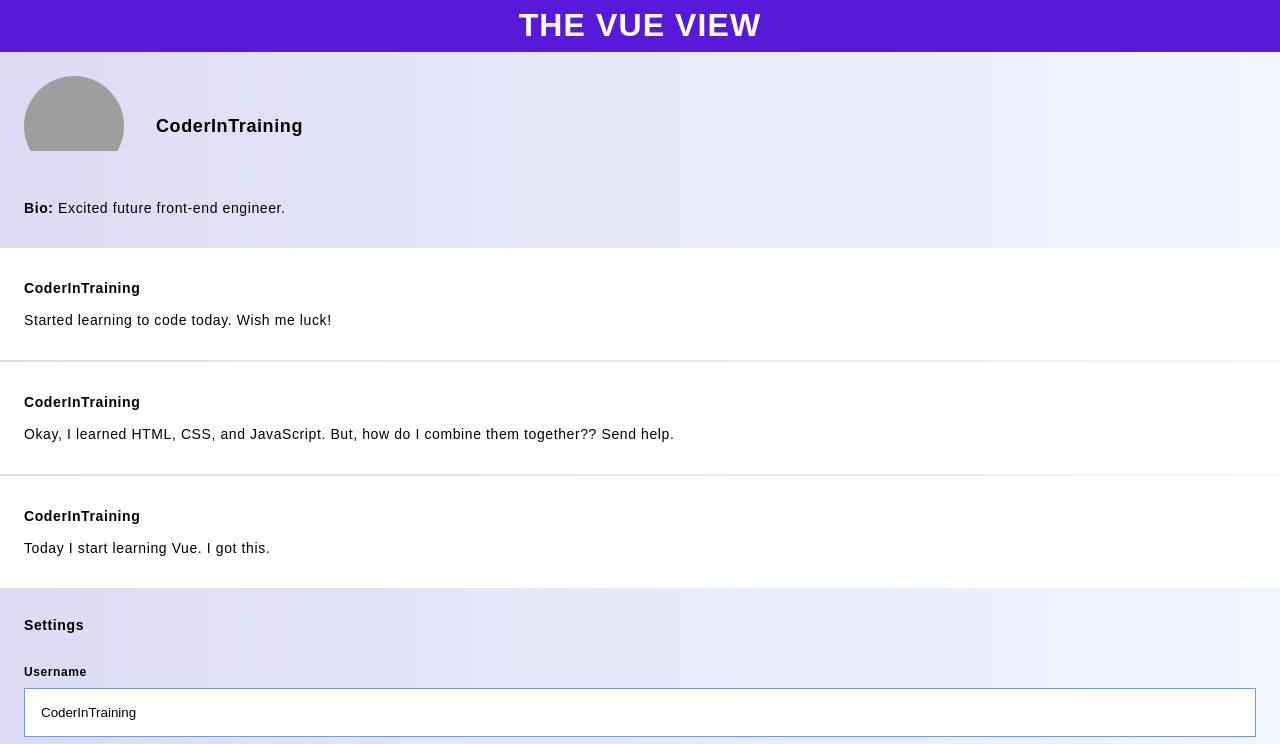
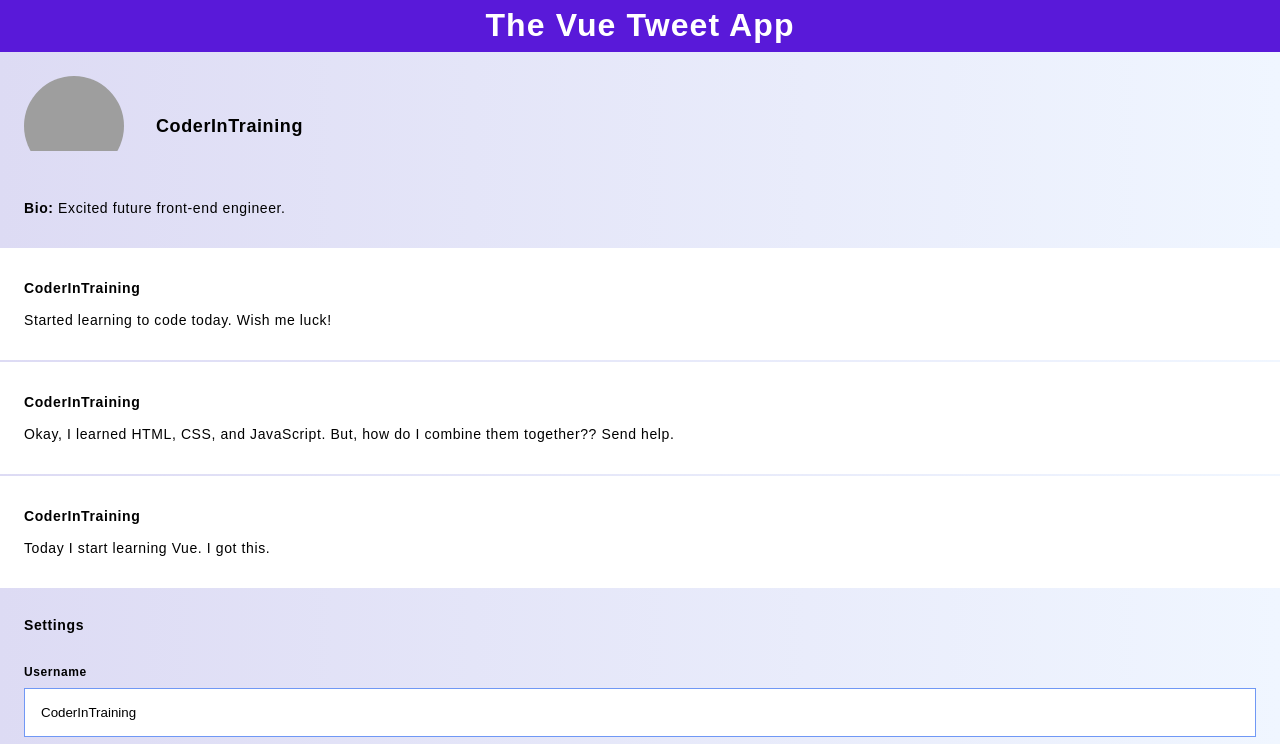
Before and after one commit to DanielleFiene/First-Vue-app, a plain HTML site: page index.html in a window 1280 px wide. Shown: the top 744 px of the page. Drawn offline with nearby package versions, Linux system fonts and the light colour scheme; grey boxes are pictures that could not be loaded.

Commit message:
updated readme

```diff
--- a/index.html
+++ b/index.html
@@ -9,7 +9,7 @@
 </head>
 <body>
   <div id="app">
-    <h1>THE VUE VIEW</h1>
+    <h1>The Vue Tweet App</h1>
     <div class="user">
       <div class="user-information">
         <div class="image-container">
```
Also changed, not shown: 1 other file.
